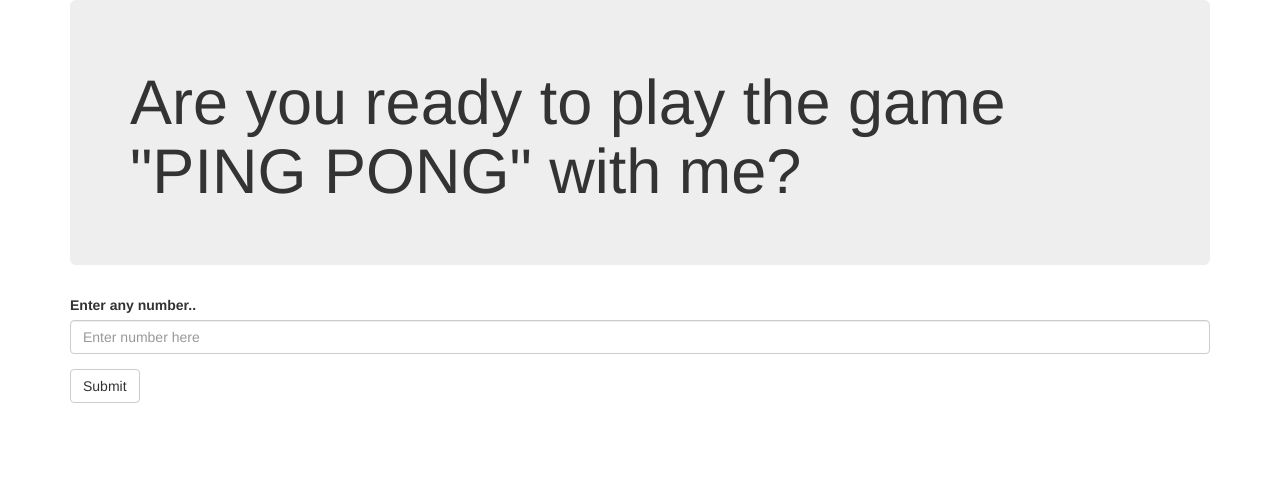
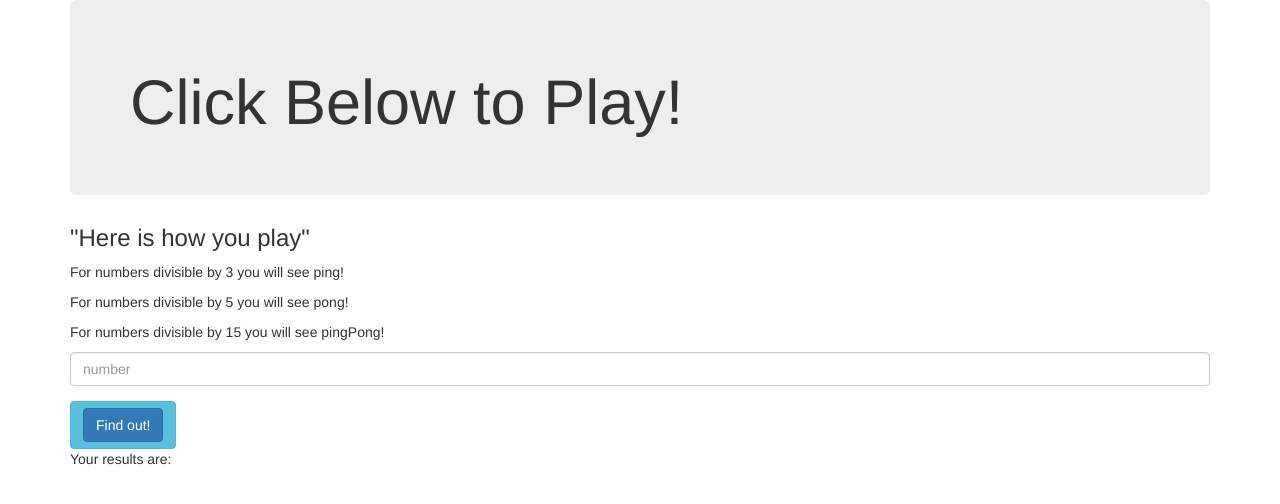
Before and after one commit to sabyachu/CodeReview3, a plain HTML site: page index.html in a window 1280 px wide. Drawn offline with nearby package versions, Linux system fonts and the light colour scheme; files that its build step writes are made by us from their sources.

Commit message:
add the rules for the game in index.html.

```diff
--- a/index.html
+++ b/index.html
@@ -1,31 +1,38 @@
 <!DOCTYPE html>
 <html>
-  <head>
-    <meta charset="utf-8">
-    <title>Ping Pong</title>
-    <link rel="stylesheet" href="css/bootstrap.css" type="text/css">
-    <link rel="stylesheet" href="css/styles.css" type="text/css">
-    <script type="text/javascript" src="js/jquery-1.12.0.js"></script>
-  </head>
+<head>
+    <link rel="stylesheet" href="css/styles.css" media="screen" title="no title">
+    <link rel="stylesheet" href="css/bootstrap.min.css" media="screen" title="no title">
+    <script src="js/jquery-1.12.0.js"></script>
+    <script src="js/bootstrap.min.js"></script>
+    <script src="js/scripts.js" type="text/javascript"></script>
+</head>
+
   <body>
     <div class="container">
       <div class="jumbotron">
-        <h1> Are you ready to play the game "PING PONG" with me?</h1>
-      </div>
+      <header class="pingPong">
+      <h1>Click Below to Play!</h1>
+      </header>
+    </div>
 
-      <form id="numbers">
+      <form id="pingPong">
+        <h3>"Here is how you play"</h3>
+        <p> For numbers divisible by 3 you will see ping!</p>
+        <p> For numbers divisible by 5 you will see pong!</p>
+        <p> For numbers divisible by 15 you will see pingPong!</p>
         <div class="form-group">
-          <label for="number">Enter any number..</label>
-          <input type="number" class="form-control" id="number" placeholder="Enter number here">
+          <input type="number" class="form-control" id="userInput" placeholder="number">
         </div>
-
-        <button type="submit" class="btn btn-default">Submit</button>
+        <div class="btn btn-info">
+        <button type="submit" class="btn btn-primary" id=imputNumber>Find out!</button></div>
       </form>
-
-      <div id="result">
-        <ul id="results">
+      <div class="result">
+        <p>Your results are:</p>
+        <ul>
+          <span id="result"></span>
         </ul>
       </div>
     </div>
-  <body>
+  </body>
 </html>
```
